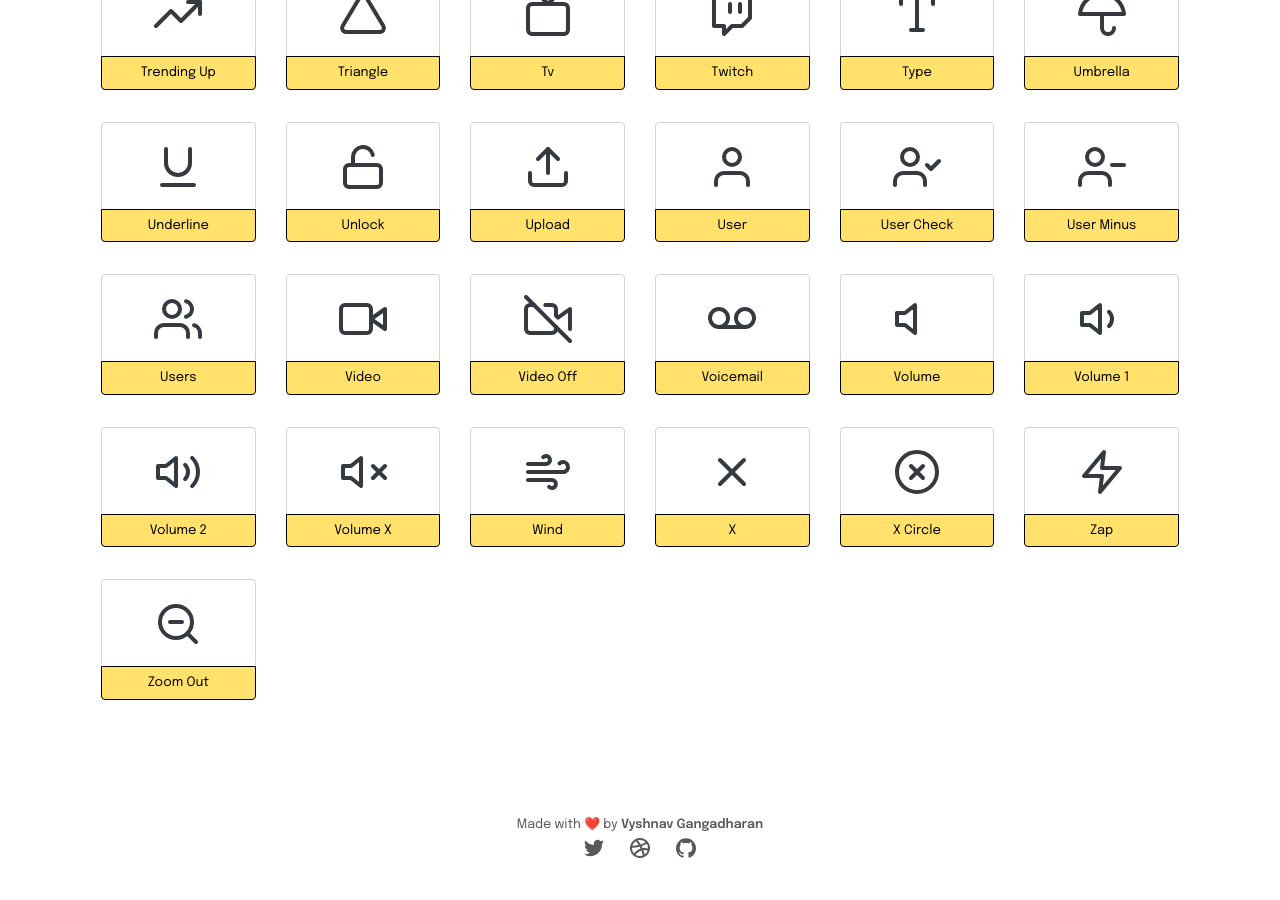
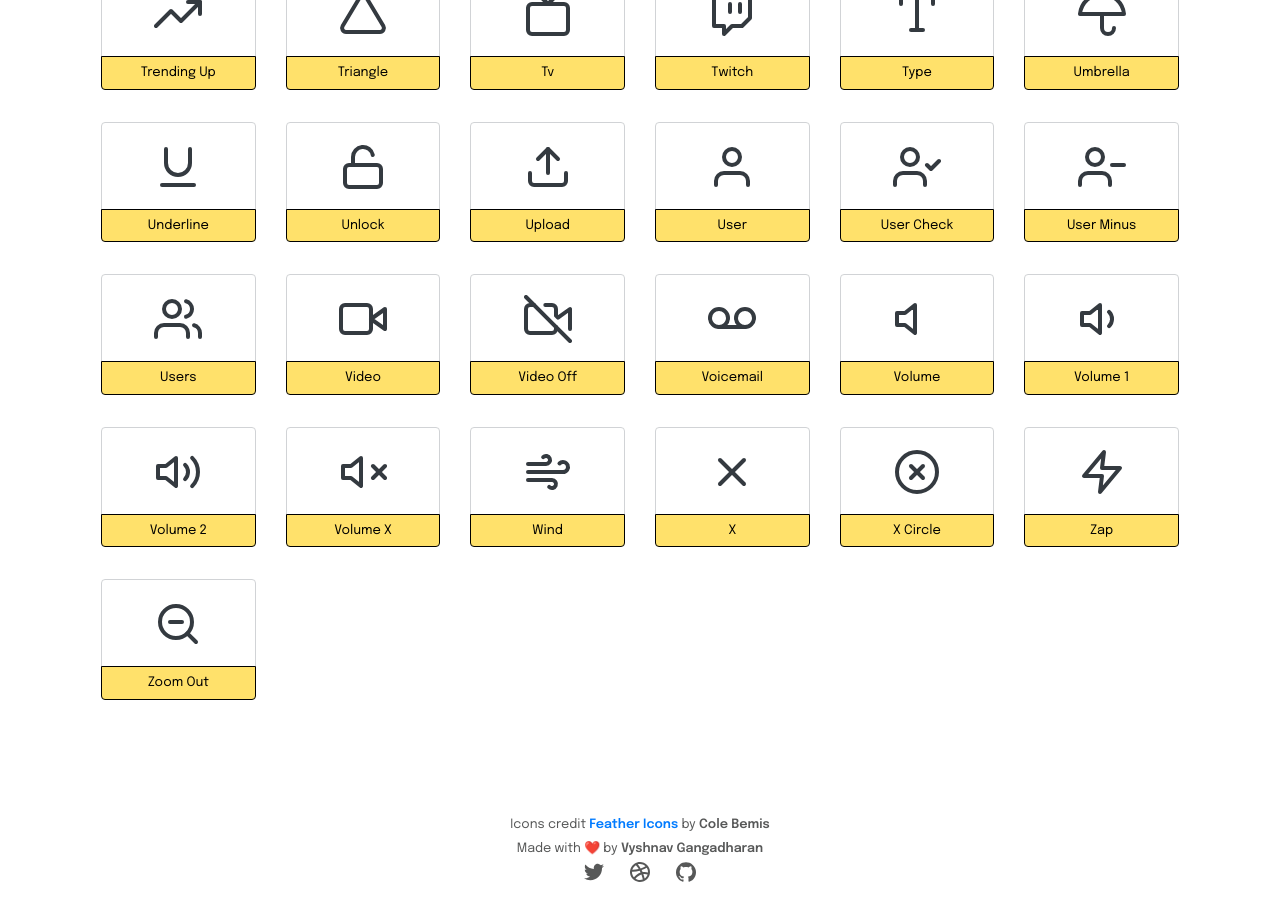
Before and after one commit to Vyshnav2255/notion-icons-v5, a Jekyll site: the page built from index.html, in a window 1280 px wide and 900 px high, scrolled down 5269 px. Built offline with Jekyll 4.4.1, drawn with Linux system fonts in a browser that asks for light colours; nearby versions of some CDN libraries; before the commit the page ends 6145 px from its top, so only the background shows below that.

Commit message:
Icons credit added

```diff
--- a/_includes/footer.html
+++ b/_includes/footer.html
@@ -1,6 +1,7 @@
 <footer style="margin-top: auto; padding-top: 3rem; padding-bottom: 1rem; display: block; text-align: center;">
 
   <small class="text-muted" style="margin-bottom: .5rem;">
+    Icons credit <b><a href="https://feathericons.com/">Feather Icons</a></b> by <b>Cole Bemis</b><br>
     Made with ❤️ by <strong>{{ site.author.name }}</strong>
   </small>
 
```
